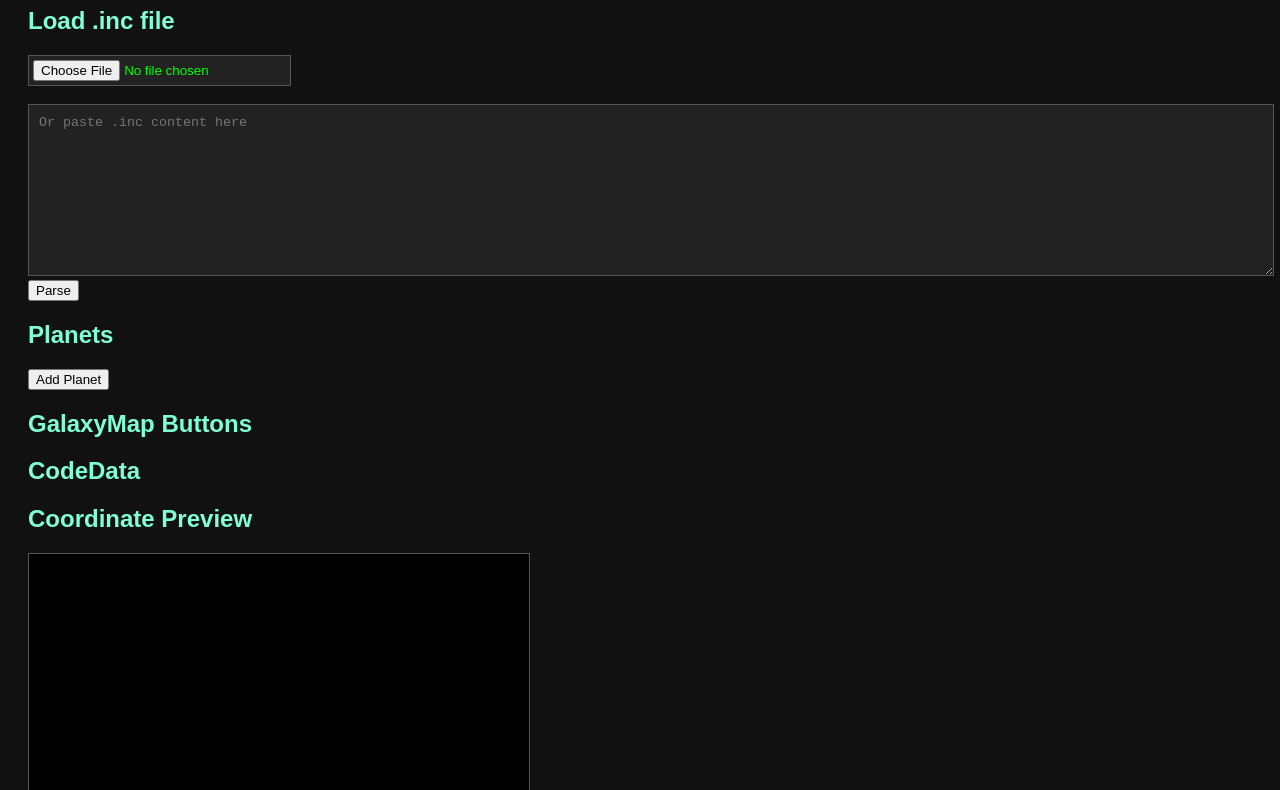
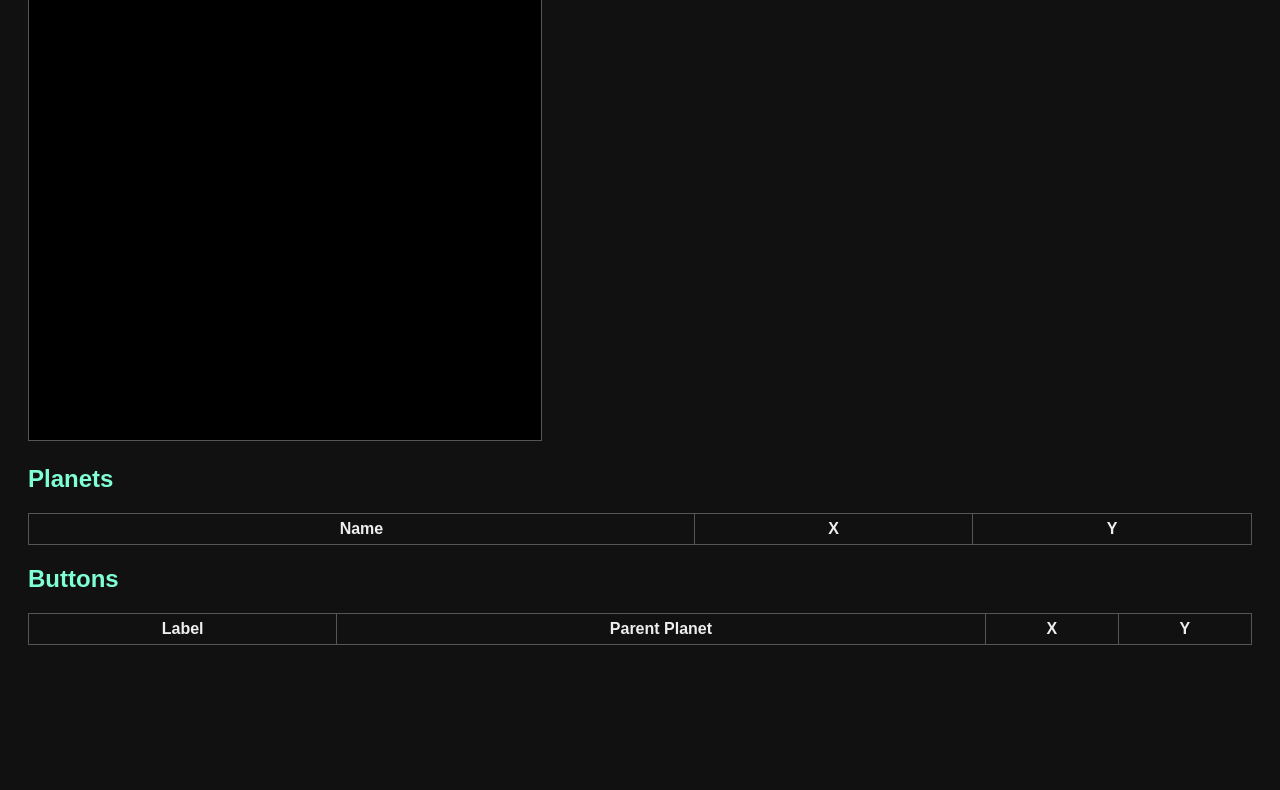
Before and after one commit to Almec-swg/SWG-UI-Editor, a plain HTML site: page SWG-UI-Editor/index.html in a window 1280 px wide. Shown: the part 101-891 px from the top of the page. After the commit the page ends 800 px from the top, so only its background shows below. Drawn offline with Linux system fonts and the light colour scheme.

Commit message:
Update UI structure and titles in index.html

```diff
--- a/SWG-UI-Editor/index.html
+++ b/SWG-UI-Editor/index.html
@@ -1,50 +1,44 @@
 <!DOCTYPE html>
 <html lang="en">
 <head>
-  <meta charset="UTF-8">
-  <title>SWG .inc UI Editor</title>
-  <link rel="stylesheet" href="style.css">
+    <meta charset="UTF-8">
+    <title>SWG Galaxy Map Editor</title>
+    <link rel="stylesheet" href="style.css">
 </head>
 <body>
-  <h1>SWG UI .inc Editor</h1>
+    <div id="app">
+        <div id="left-panel">
+            <canvas id="mapCanvas" width="512" height="512"></canvas>
+        </div>
 
-  <section>
-    <h2>Load .inc file</h2>
-    <input type="file" id="fileInput" accept=".inc,.txt">
-    <br><br>
-    <textarea id="rawInput" rows="10" cols="100" placeholder="Or paste .inc content here"></textarea>
-    <br>
-    <button id="parseBtn">Parse</button>
-  </section>
+        <div id="right-panel">
+            <h2>Planets</h2>
+            <table id="planetTable">
+                <thead>
+                    <tr>
+                        <th>Name</th>
+                        <th>X</th>
+                        <th>Y</th>
+                    </tr>
+                </thead>
+                <tbody></tbody>
+            </table>
 
-  <section>
-    <h2>Planets</h2>
-    <div id="planetsContainer"></div>
-    <button id="addPlanetBtn">Add Planet</button>
-  </section>
+            <h2>Buttons</h2>
+            <table id="buttonTable">
+                <thead>
+                    <tr>
+                        <th>Label</th>
+                        <th>Parent Planet</th>
+                        <th>X</th>
+                        <th>Y</th>
+                    </tr>
+                </thead>
+                <tbody></tbody>
+            </table>
+        </div>
+    </div>
 
-  <section>
-    <h2>GalaxyMap Buttons</h2>
-    <div id="buttonsContainer"></div>
-  </section>
-
-  <section>
-    <h2>CodeData</h2>
-    <div id="codeDataContainer"></div>
-  </section>
-
-  <section>
-    <h2>Coordinate Preview</h2>
-    <canvas id="previewCanvas" width="500" height="500"></canvas>
-  </section>
-
-  <section>
-    <h2>Export</h2>
-    <button id="exportBtn">Generate .inc</button>
-    <br><br>
-    <textarea id="output" rows="10" cols="100" placeholder="Modified .inc will appear here"></textarea>
-  </section>
-
-  <script src="Load.js"></script>
+    <script src="editor.js"></script>
 </body>
 </html>
```
